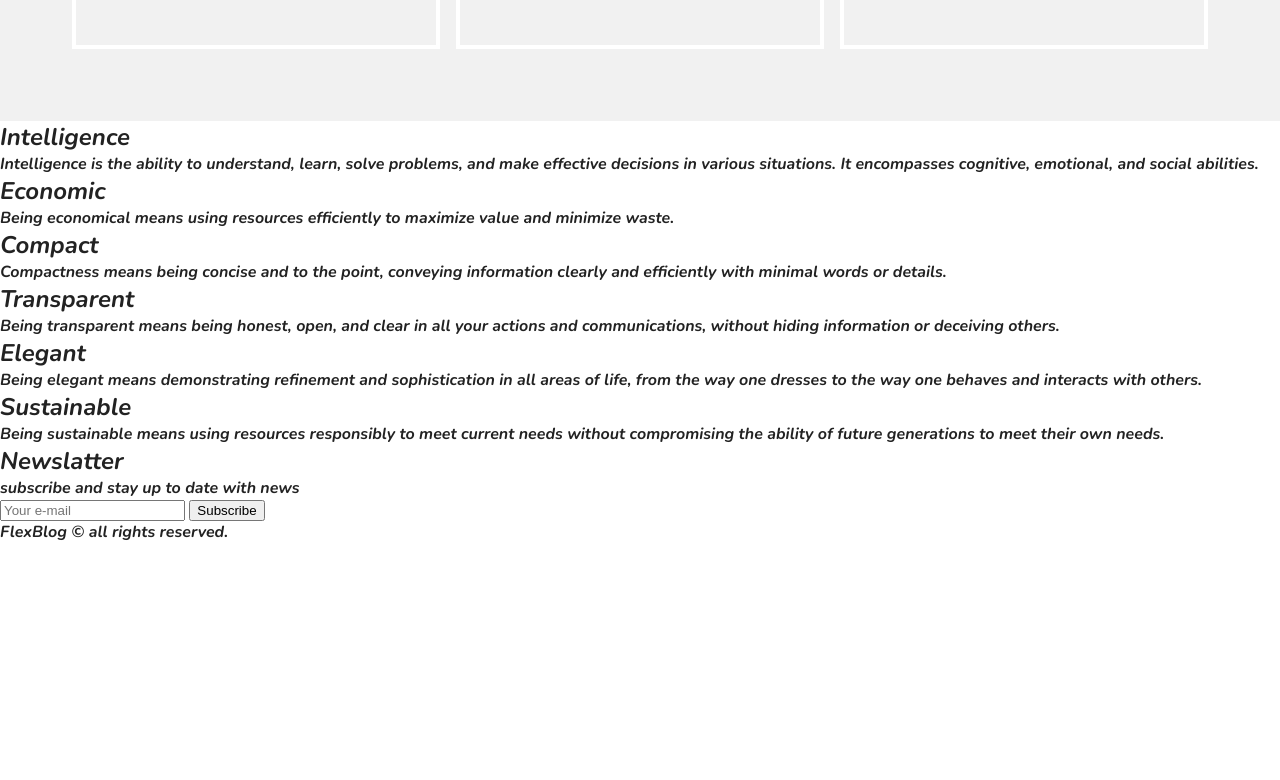
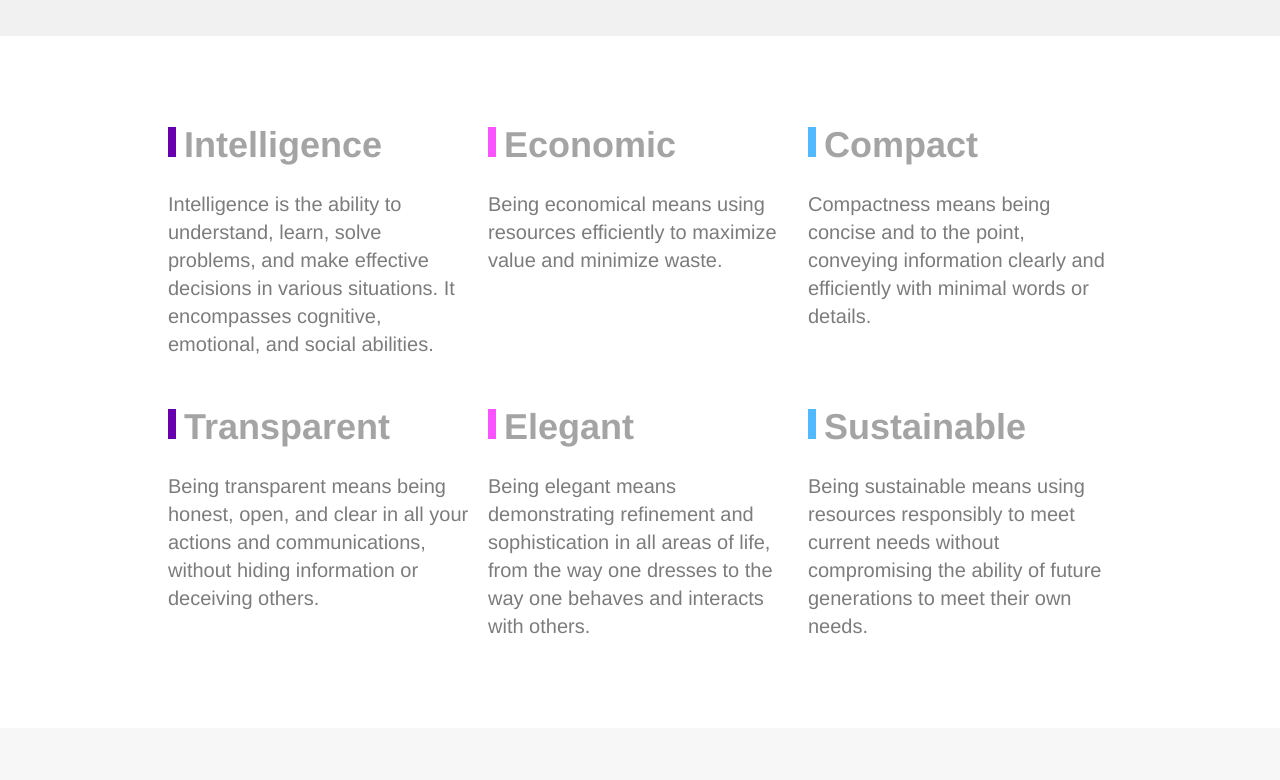
Before and after one commit to MatheusNT3/flexblog, a plain HTML site: page index.html in a window 1280 px wide. Shown: the part 2540-3320 px from the top of the page. Before the commit the page ends 3083 px from the top, so only its background shows below. Drawn offline with nearby package versions, Linux system fonts and the light colour scheme.

Commit message:
flexblog updated 10/05

```diff
--- a/css/style.css
+++ b/css/style.css
@@ -1,10 +1,12 @@
+
+
 body, h1, h2, p, ul, li, a {
   margin: 0px;
   padding: 0px;
 }
 
 body {
-  font-family: "Nunito", Helvetica, Arial, sans-serif;
+  font-family: "Helvetica", sans-serif;
   color: #222;
 }
 
@@ -167,13 +169,13 @@ img {
 }
 
 .purple {
-  border-top: 8px solid rgb(104, 0, 173);
+  border-top: 8px solid #6800ad;
 }
 .pink {
-  border-top: 8px solid rgb(249, 84, 255);
+  border-top: 8px solid #f954ff;
 }
 .blue {
-  border-top: 8px solid rgb(81, 185, 255);
+  border-top: 8px solid #51b9ff;
 }
 
 /* Preços */
@@ -269,3 +271,132 @@ img {
     order: -1;
   }
 }
+
+/* Quality */
+
+.quality {
+  max-width: 960px;
+  margin: 64px auto;
+  display: flex;
+  flex-wrap: wrap;
+}
+
+.quality-item {
+  flex: 1 1 300px;
+  margin: 24px 8px;
+}
+
+.quality-item h2 {
+  font-size: 2.25em;
+  color: #a4a4a4;
+  margin-bottom: 24px;
+}
+
+.quality-item h2::before {
+  content: '';
+  display: inline-block;
+  width: 8px;
+  height: 30px;
+  margin-right: 8px;
+  background-color: #2c70ff;
+}
+
+.quality-item:nth-of-type(3n+1) h2::before {
+  background: #6800ad;
+}
+.quality-item:nth-of-type(3n+2) h2::before {
+  background: #f954ff;
+}
+.quality-item:nth-of-type(3n+3) h2::before {
+  background: #51b9ff;
+}
+
+.quality-item p {
+  font-size: 1.25em;
+  line-height: 1.4;
+  color: #7c7c7c;
+}
+
+/* Newslatter */
+
+.newsletter {
+  background: #f7f7f7;
+  padding: 64px calc((100% - 960px) /2 );
+  display: flex;
+  flex-wrap: wrap;
+}
+
+.newsletter-info {
+  flex: 1 1 240px;
+  margin: 0 8px;
+}
+
+.newsletter-info h1 {
+  font-size: 3em;
+  color: #a4a4a4;
+}
+
+.newsletter-info p {
+  font-size: 1.25em;
+  font-style: italic;
+  max-width: 230px;
+  color: #7c7c7c;
+  margin-bottom: 8px;
+
+}
+
+.newsletter-form {
+  flex: 2 1 260px;
+  margin: 0 8px;
+  align-self: center;
+  display: flex;
+  flex-wrap: wrap;
+}
+
+.newsletter-form input {
+  flex: 3 1 200px;
+  font-size: 1.25em;
+  color: #7c7c7c;
+  font-style: italic;
+  font-family: Arial, Helvetica, sans-serif;
+  border: 4px solid #2c70ff;
+  background: transparent;
+  padding:16px 8px;
+  margin: 0px;
+  border-radius: 0px;
+}
+
+.newsletter-form button {
+  flex: 1 1 260px;
+  font-family: Arial, Helvetica, sans-serif;
+  font-size: 2.25em;
+  font-weight: bold;
+  text-transform: uppercase;
+  background: #2c70ff;
+  color: white;
+  margin: 0px;
+  cursor: pointer;
+  border: 0px;
+  padding: 16px 8px;
+}
+
+@media (max-width: 600px) {
+  .newsletter-form button {
+    font-size: 1.5em;
+  }
+}
+
+.footer {
+  height: 160px;
+  display: flex;
+  background: #2c70ff;
+  align-items: center;
+
+}
+
+.footer p {
+  flex: 1;
+  text-align: center;
+  font-size: 2.25em;
+  color: #122ab2;
+}
--- a/index.html
+++ b/index.html
@@ -3,10 +3,6 @@
 <head>
   <meta charset="UTF-8">
   <meta name="viewport" content="width=device-width, initial-scale=1.0">
-  <!-- Fonts -->
-  <link rel="preconnect" href="https://fonts.googleapis.com">
-  <link rel="preconnect" href="https://fonts.gstatic.com" crossorigin>
-  <link href="https://fonts.googleapis.com/css2?family=Nunito:ital,wght@1,700&display=swap" rel="stylesheet">
   <link rel="stylesheet" href="./css/style.css">
   <title>FlexBlog</title>
 </head>
@@ -104,28 +100,28 @@
       <a href="./">Purchase</a>
     </div>
   </section>
-  <section class="qualidade" id="qualidade">
-    <div class="qualidade-item">
+  <section class="quality" id="quality">
+    <div class="quality-item">
       <h2>Intelligence</h2>
       <p>Intelligence is the ability to understand, learn, solve problems, and make effective decisions in various situations. It encompasses cognitive, emotional, and social abilities.</p>
     </div>
-    <div class="qualidade-item">
+    <div class="quality-item">
       <h2>Economic</h2>
       <p>Being economical means using resources efficiently to maximize value and minimize waste.</p>
     </div>
-    <div class="qualidade-item">
+    <div class="quality-item">
       <h2>Compact</h2>
       <p>Compactness means being concise and to the point, conveying information clearly and efficiently with minimal words or details.</p>
     </div>
-    <div class="qualidade-item">
+    <div class="quality-item">
       <h2>Transparent</h2>
       <p>Being transparent means being honest, open, and clear in all your actions and communications, without hiding information or deceiving others.</p>
     </div>
-    <div class="qualidade-item">
+    <div class="quality-item">
       <h2>Elegant</h2>
       <p>Being elegant means demonstrating refinement and sophistication in all areas of life, from the way one dresses to the way one behaves and interacts with others.</p>
     </div>
-    <div class="qualidade-item">
+    <div class="quality-item">
       <h2>Sustainable</h2>
       <p>Being sustainable means using resources responsibly to meet current needs without compromising the ability of future generations to meet their own needs.</p>
     </div>
@@ -135,7 +131,7 @@
       <h1>Newslatter</h1>
       <p>subscribe and stay up to date with news</p>
     </div>
-    <form class="newslatter-form">
+    <form class="newsletter-form">
       <input type="text" placeholder="Your e-mail">
       <button type="submit">Subscribe</button>
     </form>
```
